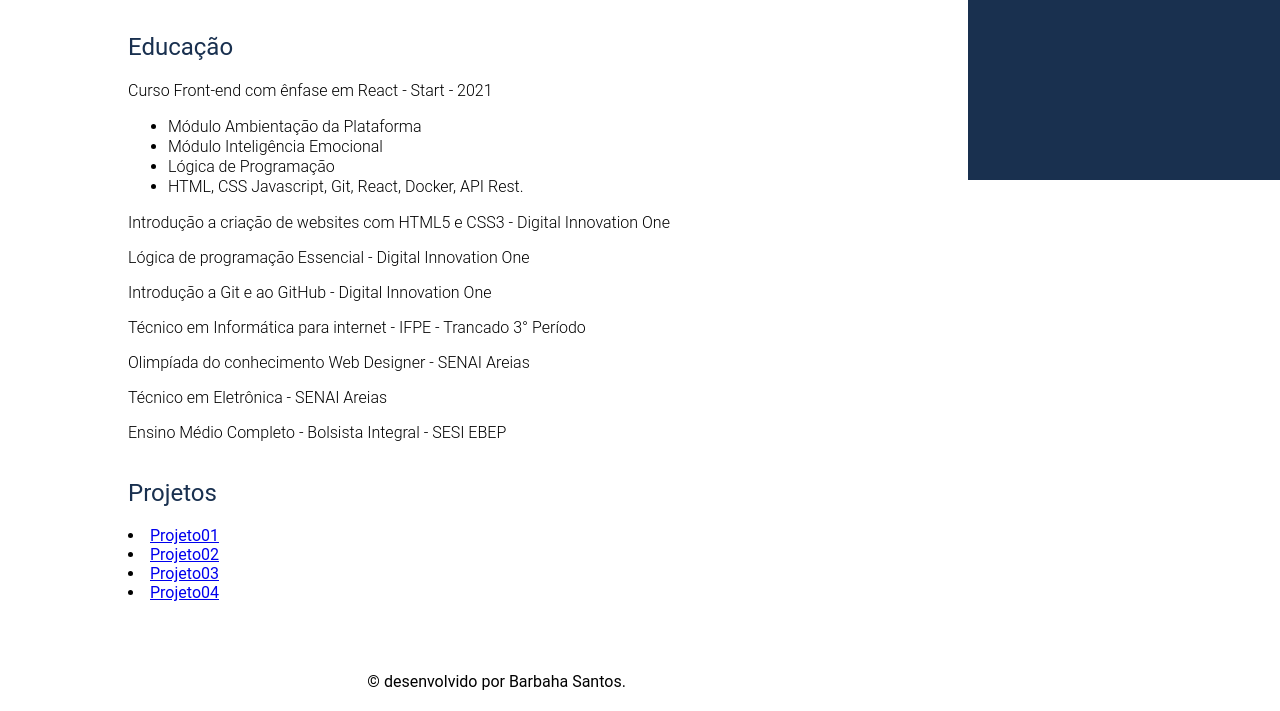
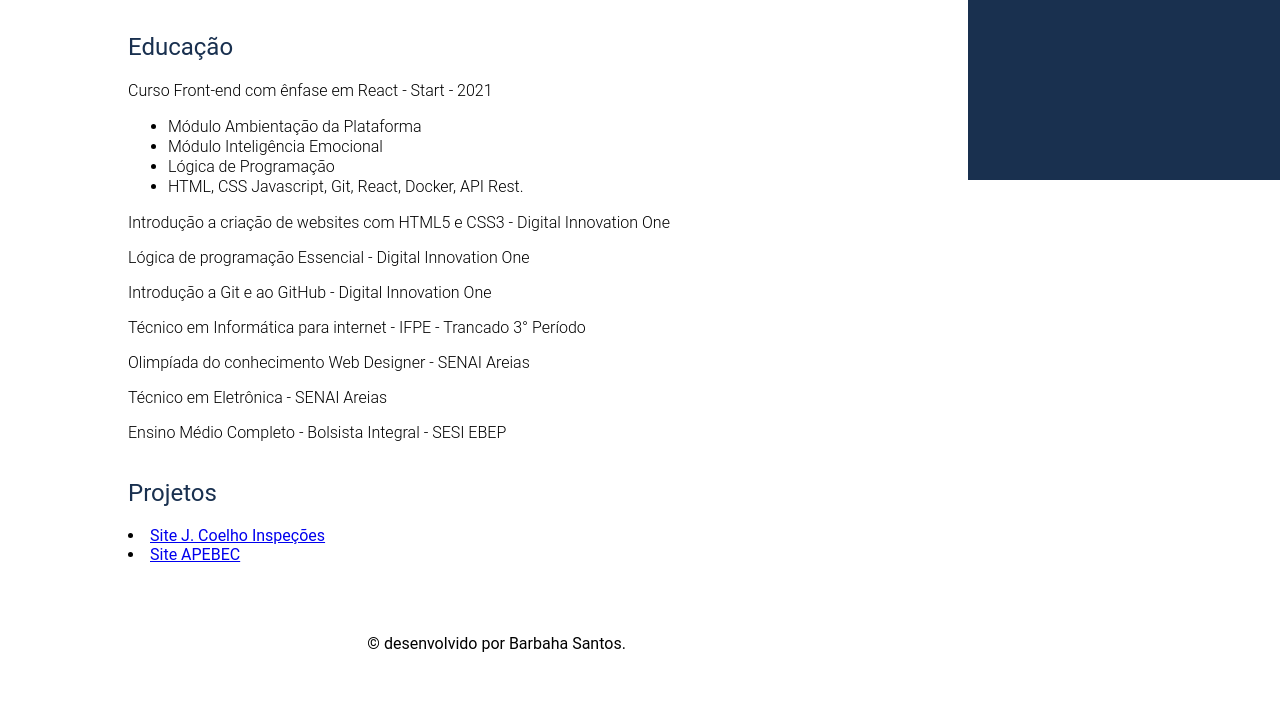
Before and after one commit to barbaha/CurriculoBarbahaSantos, a plain HTML site: page index.html in a window 1280 px wide. Shown: the part 670-1381 px from the top of the page. After the commit the page ends 1343 px from the top, so only its background shows below. Drawn offline with Linux system fonts and the light colour scheme.

Commit message:
Adicionando repositório de meus projetos ao curriculo

```diff
--- a/index.html
+++ b/index.html
@@ -100,10 +100,8 @@
 
 			<section class="projetos">
 				<h1>Projetos</h1>
-				<li><a href="#" target="_blank">Projeto01</a></li>
-				<li><a href="#" target="_blank">Projeto02</a></li>
-				<li><a href="#" target="_blank">Projeto03</a></li>
-				<li><a href="#" target="_blank">Projeto04</a></li>
+				<li><a href="https://github.com/barbaha/SiteJCoelho" target="_blank">Site J. Coelho Inspeções</a></li>
+				<li><a href="https://github.com/barbaha/SiteAPEBC" target="_blank">Site APEBEC</a></li>
 			</section>
 			<footer>
 				<p>© desenvolvido por Barbaha Santos.</p>
```
